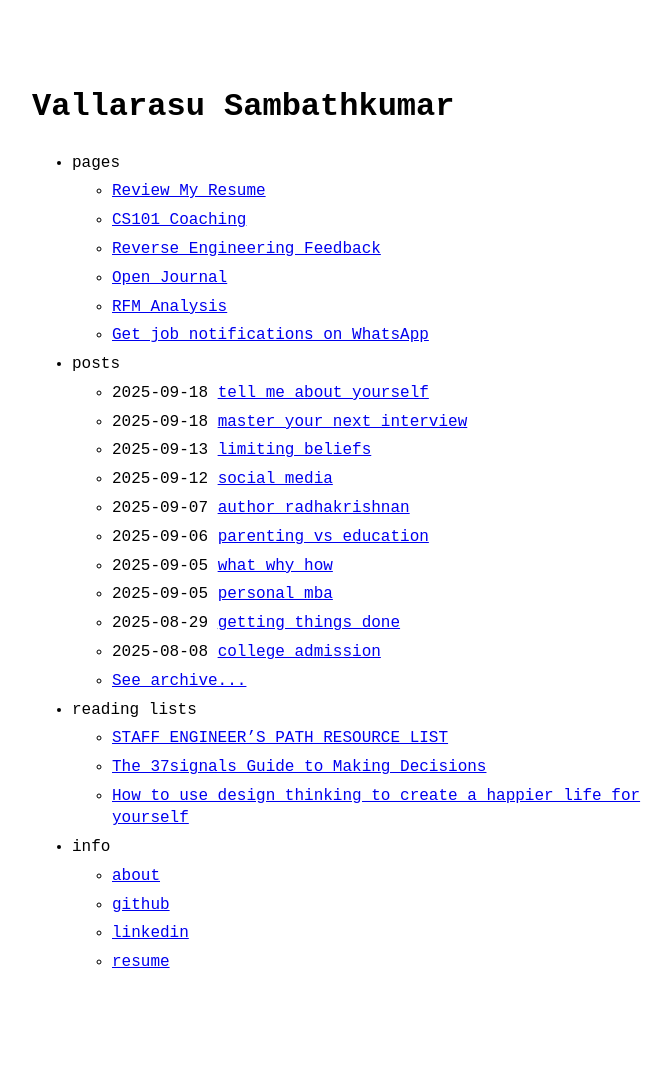
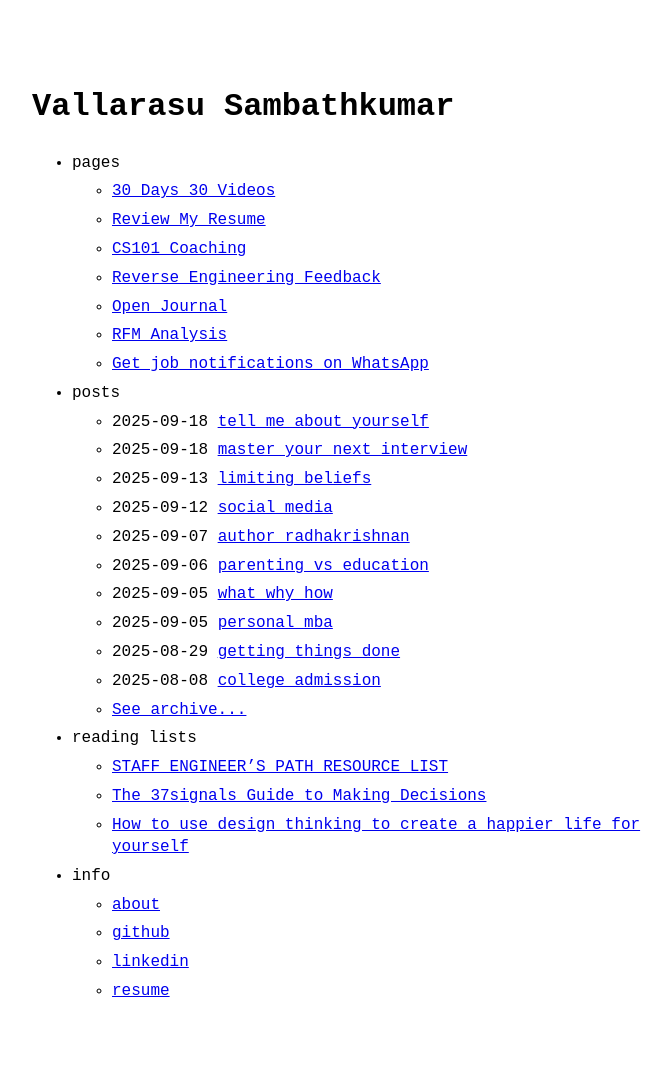
Before and after one commit to VallarasuS/Vallarasu.in, a Jekyll site: the page built from docs/index.md, in a window 1280 px wide. Shown: the whole page, without its empty margins (288-960 px from the left). Built offline with Jekyll 4.4.1, drawn with Linux system fonts in a browser that asks for light colours; before the commit the page ends 1054 px from its top, so only the background shows below that.

Commit message:
Update menu.yml

```diff
--- a/docs/_data/menu.yml
+++ b/docs/_data/menu.yml
@@ -2,6 +2,8 @@ entries:
 
   - title: pages
     entries:
+      - title: 30 Days 30 Videos
+        url: r/30-days
       - title: Review My Resume
         url: r/resume
       - title: CS101 Coaching
```
